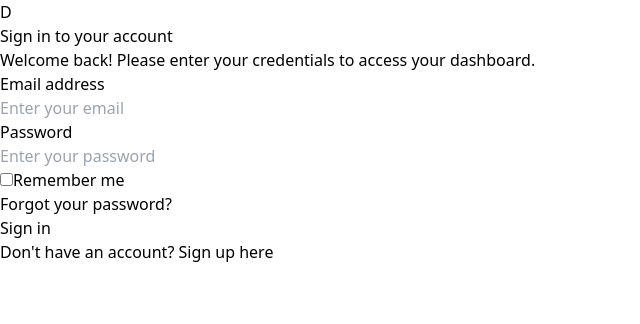
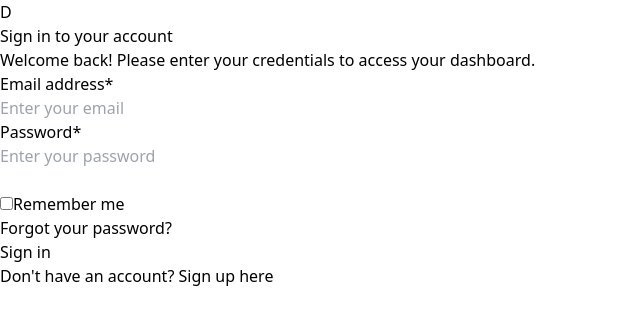
Before and after one commit to mataa019/onBoarding_Web_based, a React (Vite) app: page / in a window 1280 px wide. Shown: the top 324 px of the page, without its empty margins (0-640 px from the left). Built offline with nearby package versions, Linux system fonts and the light colour scheme.

Commit message:
updating the dashboard

```diff
--- a/src/pages/Auth/Login.tsx
+++ b/src/pages/Auth/Login.tsx
@@ -1,13 +1,7 @@
 import React from 'react'
-import { EyeIcon, EyeSlashIcon } from '@heroicons/react/24/outline'
+import TextField from '../../components/TextField'
 
 export default function Login() {
-  const [showPassword, setShowPassword] = React.useState(false)
-
-  const togglePasswordVisibility = () => {
-    setShowPassword(!showPassword)
-  }
-
   return (
     <div className="min-h-screen bg-gray-50 flex flex-col justify-center py-12 sm:px-6 lg:px-8">
       <div className="sm:mx-auto sm:w-full sm:max-w-md">
@@ -30,51 +24,27 @@ export default function Login() {
         <div className="bg-white py-8 px-4 shadow-lg sm:rounded-lg sm:px-10">
           <form className="space-y-6" action="#" method="POST">
             {/* Email Field */}
-            <div>
-              <label htmlFor="email" className="block text-sm font-medium text-gray-700">
-                Email address
-              </label>
-              <div className="mt-1">
-                <input
+            <TextField
+              label="Email address"
               id="email"
               name="email"
-                  type="email"
+              variant="email"
               autoComplete="email"
               required
-                  className="block w-full appearance-none rounded-lg border border-gray-300 px-3 py-2 placeholder-gray-400 shadow-sm focus:border-blue-500 focus:outline-none focus:ring-blue-500 sm:text-sm"
               placeholder="Enter your email"
             />
-              </div>
-            </div>
 
             {/* Password Field */}
-            <div>
-              <label htmlFor="password" className="block text-sm font-medium text-gray-700">
-                Password
-              </label>
-              <div className="mt-1 relative">
-                <input
+            <TextField
+              label="Password"
               id="password"
               name="password"
-                  type={showPassword ? 'text' : 'password'}
+              variant="password"
               autoComplete="current-password"
               required
-                  className="block w-full appearance-none rounded-0g border border-gray-300 px-3 py-2 pr-10 placeholder-gray-400 shadow-sm focus:border-blue-500 focus:outline-none focus:ring-blue-500 sm:text-sm"
               placeholder="Enter your password"
+              showPasswordToggle={true}
             />
-                <button
-                  type="button"
-                  className="absolute inset-y-0 right-0 flex items-center pr-3"
-                  onClick={togglePasswordVisibility}
-                >
-                  {showPassword ? (
-                    <EyeSlashIcon className="h-5 w-5 text-gray-400 hover:text-gray-500" />
-                  ) : (
-                    <EyeIcon className="h-5 w-5 text-gray-400 hover:text-gray-500" />
-                  )}
-                </button>
-              </div>
-            </div>
 
             {/* Remember Me & Forgot Password */}
             <div className="flex items-center justify-between">
```
Lines whose indentation alone changed are shown as unchanged.
